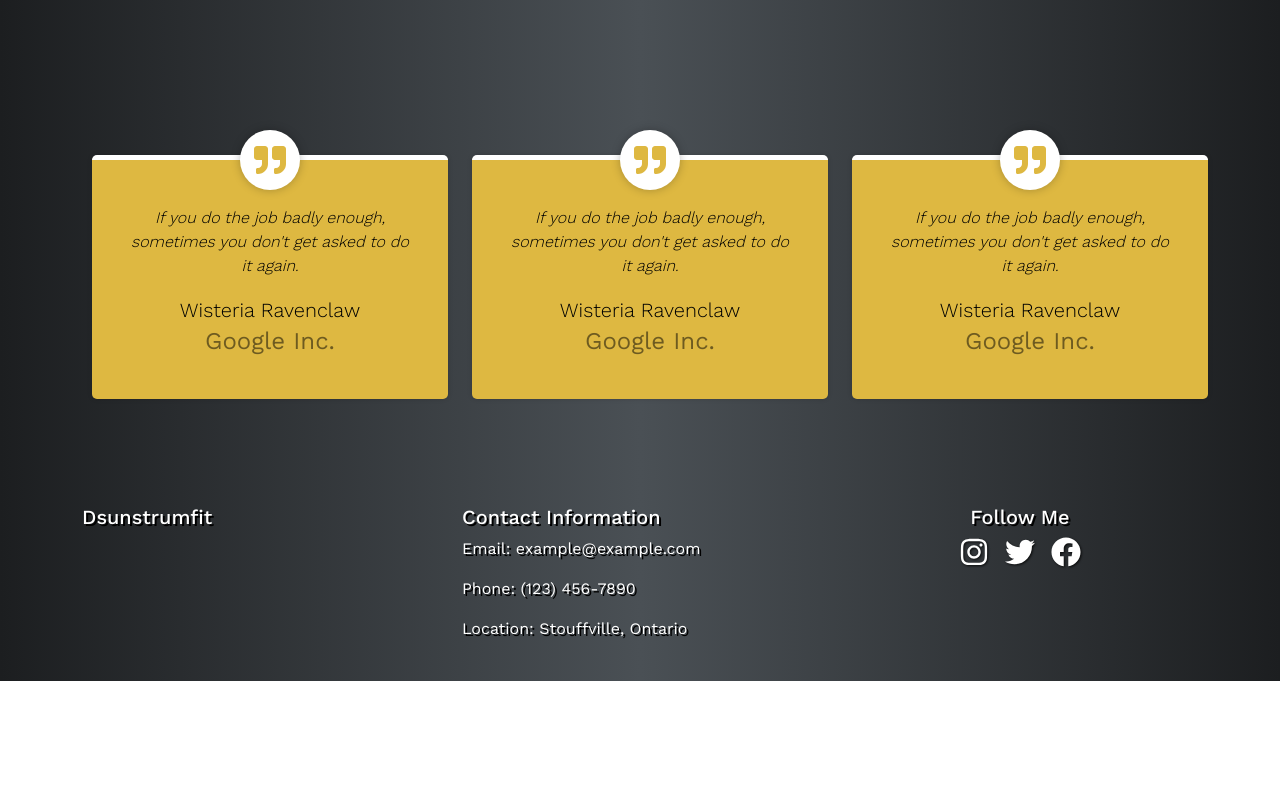
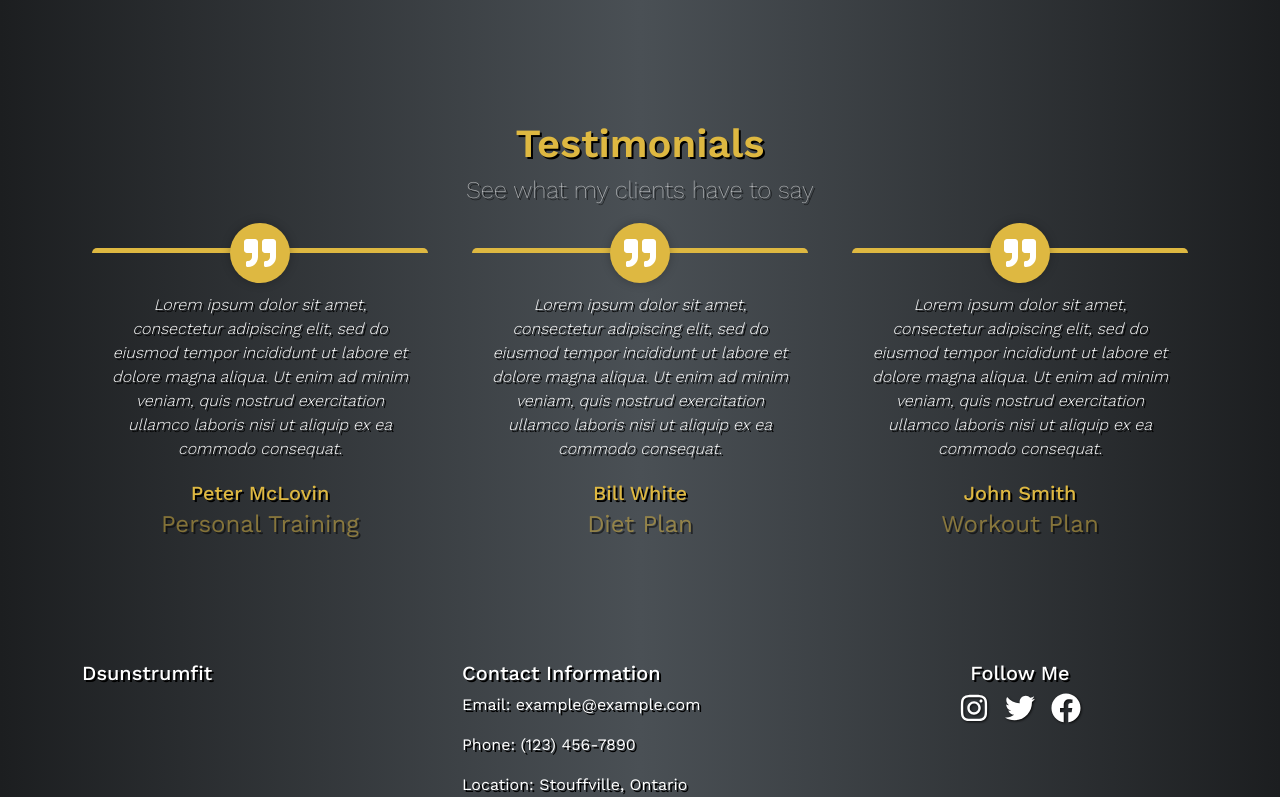
Before and after one commit to grantmacmillan/dsunstrumfit, a Next.js app: page / in a window 1280 px wide. Shown: the part 680-1477 px from the top of the page. Before the commit the page ends 1361 px from the top, so only its background shows below. Built offline with nearby package versions, Linux system fonts and the light colour scheme.

Commit message:
testimonials section added

```diff
--- a/app/globals.css
+++ b/app/globals.css
@@ -80,3 +80,14 @@ p {
   transform: translateY(-5px);
   /* Shift up slightly */
 }
+
+.section-heading {
+  color: var(--primary-color);
+  font-weight: 600;
+}
+
+.section-subheading {
+  color: var(--text);
+  opacity: 0.6;
+  font-weight: 200;
+}
--- a/app/home.css
+++ b/app/home.css
@@ -89,22 +89,21 @@
 
 
 .snip1533 {
-    box-shadow: 0 0 5px rgba(0, 0, 0, 0.15);
-    color: #000;
     display: inline-block;
     margin: 35px 10px 10px;
     position: relative;
     text-align: center;
     width: 100%;
-    background-color: var(--primary-color);
+    height: 100%;
+    background-color: transparent;
     border-radius: 5px;
-    border-top: 5px solid var(--text);
-    text-shadow: none;
+    border-top: 5px solid var(--primary-color);
 }
 
 .snip1533 figcaption {
-    padding: 13% 10% 12%;
+    padding: 40px 5% 5%;
     position: relative;
+    color: var(--text);
     /* Ensure absolute positioning of the icon works */
 }
 
@@ -113,7 +112,7 @@
     top: -30px;
     left: 50%;
     transform: translateX(-50%);
-    background-color: #fff;
+    background-color: var(--primary-color);
     border-radius: 50%;
     box-shadow: 0 0 10px rgba(0, 0, 0, 0.25);
     width: 60px;
@@ -124,15 +123,15 @@
 }
 
 .testimonial-icon {
-    color: var(--primary-color);
+    color: var(--text);
     font-size: 32px;
     line-height: 60px;
 }
 
 .snip1533 h3 {
-    color: #000;
+    color: var(--primary-color);
     font-size: 20px;
-    font-weight: 300;
+    font-weight: 500;
     line-height: 24px;
     margin: 10px 0 5px;
 }
@@ -141,7 +140,7 @@
     font-weight: 400;
     margin: 0;
     opacity: 0.5;
-    color: #000;
+    color: var(--primary-color);
 
 }
 
--- a/app/page.js
+++ b/app/page.js
@@ -57,47 +57,51 @@ export default function Home() {
           </Row>
         </Container>
       </div>
+      <Container className="text-center ">
+        <h1 className="section-heading">Testimonials</h1>
+        <h4 className="section-subheading">See what my clients have to say</h4>
+      </Container>
       <Container>
         <Row>
-          <Col md={4}>
+          <Col md={4} className='d-flex '>
             <figure className="snip1533">
               <figcaption>
                 <div className="icon-container">
                   <FaQuoteRight className="testimonial-icon" />
                 </div>
                 <blockquote>
-                  <p>If you do the job badly enough, sometimes you don't get asked to do it again.</p>
+                  <p>Lorem ipsum dolor sit amet, consectetur adipiscing elit, sed do eiusmod tempor incididunt ut labore et dolore magna aliqua. Ut enim ad minim veniam, quis nostrud exercitation ullamco laboris nisi ut aliquip ex ea commodo consequat.</p>
                 </blockquote>
-                <h3>Wisteria Ravenclaw</h3>
-                <h4>Google Inc.</h4>
+                <h3>Peter McLovin</h3>
+                <h4>Personal Training</h4>
               </figcaption>
             </figure>
           </Col>
-          <Col md={4}>
+          <Col md={4} className='d-flex '>
             <figure className="snip1533">
               <figcaption>
                 <div className="icon-container">
                   <FaQuoteRight className="testimonial-icon" />
                 </div>
                 <blockquote>
-                  <p>If you do the job badly enough, sometimes you don't get asked to do it again.</p>
+                  <p>Lorem ipsum dolor sit amet, consectetur adipiscing elit, sed do eiusmod tempor incididunt ut labore et dolore magna aliqua. Ut enim ad minim veniam, quis nostrud exercitation ullamco laboris nisi ut aliquip ex ea commodo consequat.</p>
                 </blockquote>
-                <h3>Wisteria Ravenclaw</h3>
-                <h4>Google Inc.</h4>
+                <h3>Bill White</h3>
+                <h4>Diet Plan</h4>
               </figcaption>
             </figure>
           </Col>
-          <Col md={4}>
+          <Col md={4} className='d-flex '>
             <figure className="snip1533">
               <figcaption>
                 <div className="icon-container">
                   <FaQuoteRight className="testimonial-icon" />
                 </div>
                 <blockquote>
-                  <p>If you do the job badly enough, sometimes you don't get asked to do it again.</p>
+                  <p>Lorem ipsum dolor sit amet, consectetur adipiscing elit, sed do eiusmod tempor incididunt ut labore et dolore magna aliqua. Ut enim ad minim veniam, quis nostrud exercitation ullamco laboris nisi ut aliquip ex ea commodo consequat.</p>
                 </blockquote>
-                <h3>Wisteria Ravenclaw</h3>
-                <h4>Google Inc.</h4>
+                <h3>John Smith</h3>
+                <h4>Workout Plan</h4>
               </figcaption>
             </figure>
           </Col>
```
